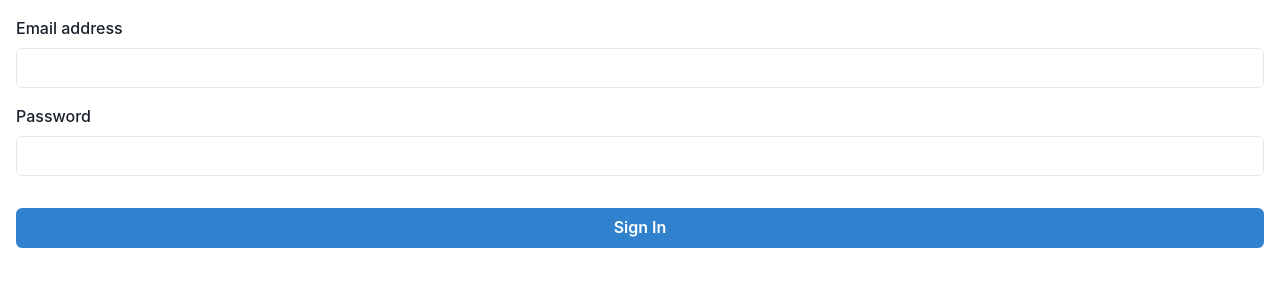
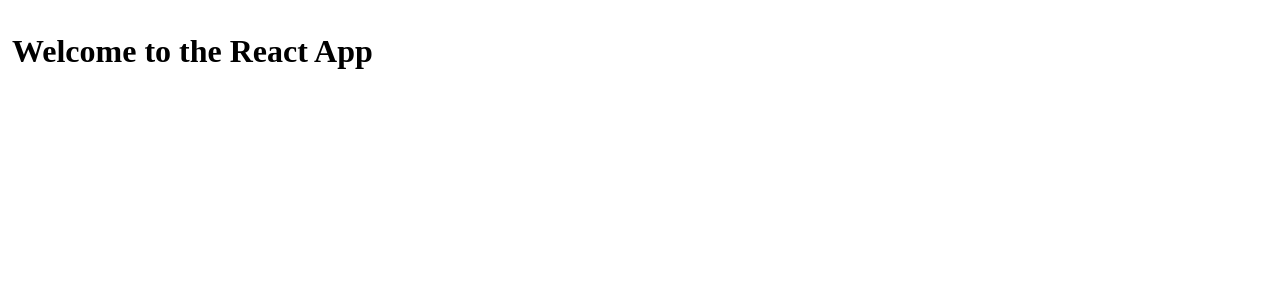
Before and after one commit to GPT-Engineer-App/data-insight, a React (Vite) app: page / in a window 1280 px wide. Shown: the top 300 px of the page. Built offline with nearby package versions, Linux system fonts and the light colour scheme.

Commit message:
верни самую первую версию
Reverted `src/App.jsx`, `src/main.jsx`, and `src/pages/Index.jsx` to their original content as per the request to return to the very first version.

```diff
--- a/src/main.jsx
+++ b/src/main.jsx
@@ -1,22 +1,5 @@
-import React from "react";
-import ReactDOM from "react-dom/client";
-import App from "./App.jsx";
-import { ChakraProvider, extendTheme } from "@chakra-ui/react";
+import * as ReactDOM from "react-dom/client";
+import App from "./App";
 
-const colors = {
-  brand: {
-    900: "#1a365d",
-    800: "#153e75",
-    700: "#2a69ac",
-  },
-};
-
-const theme = extendTheme({ colors });
-
-ReactDOM.createRoot(document.getElementById("root")).render(
-  <React.StrictMode>
-    <ChakraProvider theme={theme}>
-      <App />
-    </ChakraProvider>
-  </React.StrictMode>
-);
+const root = ReactDOM.createRoot(document.getElementById("root"));
+root.render(<App />);
--- a/src/pages/Index.jsx
+++ b/src/pages/Index.jsx
@@ -1,23 +1,13 @@
-import { Box, Button, FormControl, FormLabel, Input, VStack } from "@chakra-ui/react";
+import { Container, Box, Heading } from "@chakra-ui/react";
 
-const Index = () => {
+function Index() {
   return (
-    <Box p={4}>
-      <VStack spacing={4}>
-        <FormControl>
-          <FormLabel htmlFor="email">Email address</FormLabel>
-          <Input id="email" type="email" />
-        </FormControl>
-        <FormControl>
-          <FormLabel htmlFor="password">Password</FormLabel>
-          <Input id="password" type="password" />
-        </FormControl>
-        <Button colorScheme="blue" width="full" mt={4}>
-          Sign In
-        </Button>
-      </VStack>
-    </Box>
+    <Container>
+      <Box padding="4" bg="gray.100" maxW="3xl">
+        <Heading as="h1">Welcome to the React App</Heading>
+      </Box>
+    </Container>
   );
-};
+}
 
 export default Index;
```
